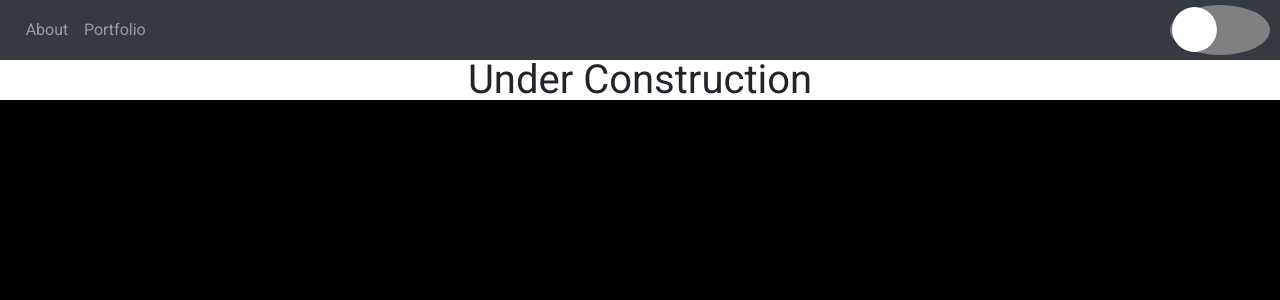
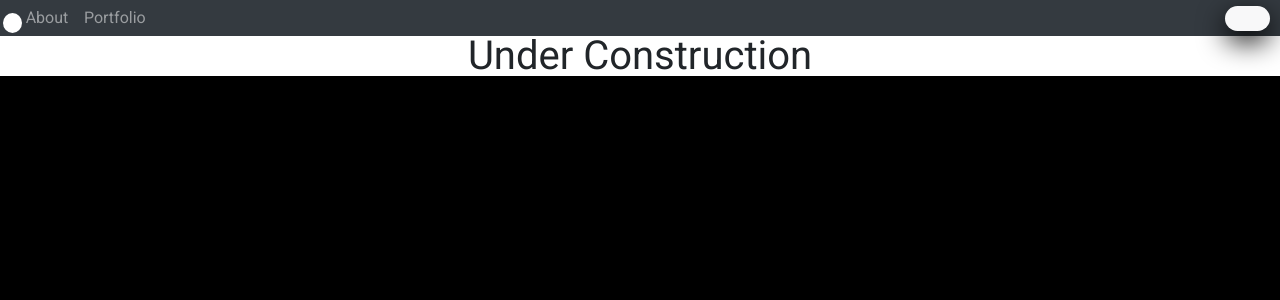
Before and after one commit to jduell12/Portfolio, a React (Create React App) app: page / in a window 1280 px wide. Shown: the top 300 px of the page. Built offline with nearby package versions, Linux system fonts and the light colour scheme.

Commit message:
setting up toggle

```diff
--- a/src/components/Switch.js
+++ b/src/components/Switch.js
@@ -1,13 +1,16 @@
-import React from "react";
+import React, { useState } from "react";
 
-const Switch = () => {
+const Switch = ({ handleClick }) => {
+  const [darkTheme, changeDarkTheme] = useState(true);
+
+  const toggle = () => {
+    changeDarkTheme(!darkTheme);
+    // handleClick();
+  };
   return (
-    <>
-      <input id="switch" className="switch-checkbox" type="checkbox" />
-      <label className="switch-label" htmlFor="switch">
-        <span className="switch-button" />
-      </label>
-    </>
+    <button id={darkTheme ? "switch-dark" : "switch-light"} onClick={toggle}>
+      <span className={darkTheme === "dark" ? "circleLeft" : "circleRight"} />
+    </button>
   );
 };
 
--- a/src/styles/css/index.css
+++ b/src/styles/css/index.css
@@ -171,41 +171,34 @@ a {
 #nav .navbar .navbar-nav .nav-item {
   margin-left: 15%;
 }
-#nav .switch-checkbox {
-  height: 0;
-  width: 0;
-  visibility: hidden;
+#nav #switch-dark,
+#nav #switch-light {
+  display: inline-block;
+  width: 45px;
+  height: 25px;
+  border: none;
+  border-radius: 19px;
+  z-index: 99;
+  box-shadow: 0 10px 28px #000000;
+  cursor: pointer;
 }
-#nav .switch-label {
-  display: flex;
-  justify-content: space-between;
-  align-items: center;
+#nav #switch-dark {
+  background: #F8F8F9;
+}
+#nav #switch-light {
+  background: #000;
+}
+#nav .circleLeft,
+#nav .circleRight {
+  position: absolute;
   cursor: pointer;
-  width: 100px;
-  height: 50px;
-  background: grey;
+  height: 20px;
+  width: 19px;
+  left: 3px;
+  bottom: 3px;
+  background: white;
+  transition: 0.5s;
   border-radius: 100%;
-  position: relative;
-  transition: background-color 0.2s;
-}
-#nav .switch-label .switch-button {
-  content: '';
-  position: absolute;
-  top: 2px;
-  left: 2px;
-  width: 45px;
-  height: 45px;
-  border-radius: 45px;
-  transition: 0.2s;
-  background: #FFF;
-  box-shadow: 0 0 2px 0 rgba(10 10, 10, 0.29);
-}
-#nav .switch-checkbox:checked + .switch-label .switch-button {
-  left: calc(100% - 2px);
-  transform: translateX(-100%);
-}
-#nav .switch-label:active .switch-button {
-  width: 60px;
 }
 .background,
 .home {
--- a/src/styles/less/navBar.less
+++ b/src/styles/less/navBar.less
@@ -7,43 +7,38 @@
             .nav-item{
                 margin-left: 15%;
             }
-        }//end of navbar-nav
-    }//end of navbar
-    .switch-checkbox{
-        height: 0;
-        width: 0;
-        visibility: hidden;
-    }
-    .switch-label{
-        .flex(@justify:space-between);
-        cursor: pointer;
-        width: 100px;
-        height: 50px;
-        background: grey;
-        border-radius: 100%;
-        position: relative;
-        transition: background-color .2s;
-    }
+        }//end of .navbar-nav
+    }//end of #navbar
 
-    .switch-label .switch-button{
-        content:'';
-        position: absolute;
-        top: 2px;
-        left: 2px;
-        width: 45px;
-        height: 45px;
-        border-radius: 45px;
-        transition: 0.2s;
-        background: #FFF;
-        box-shadow: 0 0 2px 0 rgba(10 10, 10, 0.29);
-    }
+   #switch-dark, #switch-light{
+    display: inline-block;
+    width: 45px;
+    height: 25px;
+    border: none;
+    border-radius: 19px;
+    z-index: 99;
+    box-shadow: 0 10px 28px rgba(0, 0, 0, 1);
+    cursor: pointer;
+   }//end #switch
 
-    .switch-checkbox:checked + .switch-label .switch-button{
-        left: calc(100% - 2px);
-        transform: translateX(-100%)
-    }
+   #switch-dark{
+    background: #F8F8F9;
+   }// end #switch-dark
 
-    .switch-label:active .switch-button{
-        width: 60px;
-    }
-}//end nav
+   #switch-light{
+    background: #000;
+   }//end #switch-light
+
+   .circleLeft,.circleRight{
+    position: absolute;
+    cursor: pointer;
+    height: 20px;
+    width: 19px;
+    left: 3px;
+    bottom: 3px;
+    background: white;
+    transition: 0.5s;
+    border-radius: 100%;
+   }// end .circleLeft, .circleRight
+
+}//end #nav
```
